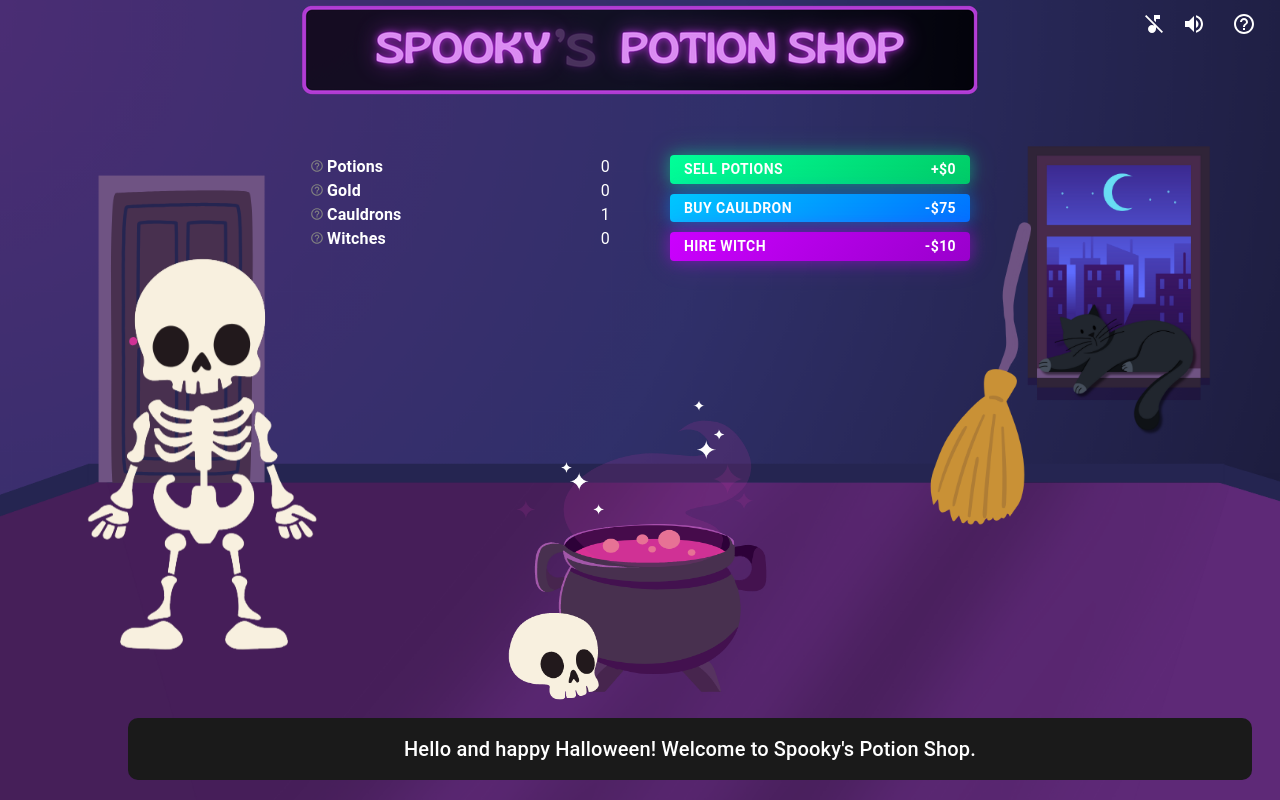
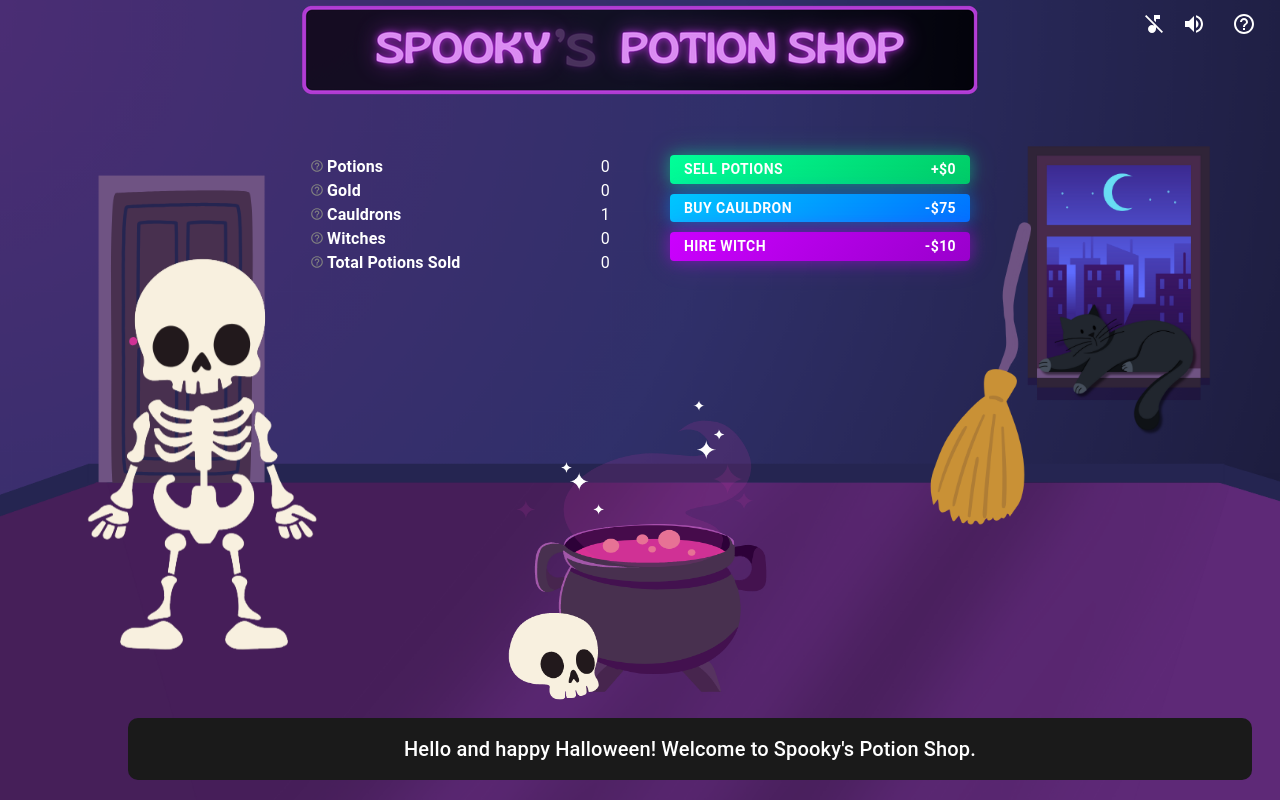
Before and after one commit to danielledonnelly/spooky-potion-shop, a React (Vite) app: page / in a window 1280 px wide. Built offline with nearby package versions, Linux system fonts and the light colour scheme.

Commit message:
total potion count implemented

```diff
--- a/src/App.jsx
+++ b/src/App.jsx
@@ -24,6 +24,7 @@ function App() {
   const [isSoundEffectsEnabled, setIsSoundEffectsEnabled] = useState(true);
   const [helpOpen, setHelpOpen] = useState(false);
   const [sidekickAppear, setSidekickAppear] = useState(false);
+  const [totalPotionsSold, setTotalPotionsSold] = useState(0); // Track total potions sold
 
   const audioRef = useRef(null);
   const cauldronClickRef = useRef(null);
@@ -78,6 +79,8 @@ function App() {
       const actualFundsToAdd = potionCount * pricePerPotion;
       return prevFunds + actualFundsToAdd;
     });
+
+    setTotalPotionsSold((prevTotal) => prevTotal + Math.min(potionCount, potions)); // Increment total potions sold
   };
 
   return (
@@ -184,6 +187,8 @@ function App() {
           marketersHired={marketersHired}
           setMarketersHired={setMarketersHired}
           setSidekickAppear={setSidekickAppear}
+          totalPotionsSold={totalPotionsSold}
+          setTotalPotionsSold={setTotalPotionsSold}
         />
       </Box>
 
--- a/src/components/PotionBrewer.jsx
+++ b/src/components/PotionBrewer.jsx
@@ -1,8 +1,8 @@
 import React, { useState, useEffect } from "react";
 import { Box, Button, Typography, Tooltip } from "@mui/material";
-import HelpOutlineIcon from "@mui/icons-material/HelpOutline"; // Import HelpOutline Icon
-import shopSign from "../assets/shop-sign.png"; // Import shop sign image
-import star from "../assets/star.png"; // Import shop sign image
+import HelpOutlineIcon from "@mui/icons-material/HelpOutline";
+import shopSign from "../assets/shop-sign.png";
+import star from "../assets/star.png";
 
 const PotionBrewer = ({
   potions,
@@ -17,11 +17,12 @@ const PotionBrewer = ({
   // marketersHired,
   // setMarketersHired
   setSidekickAppear,
+  totalPotionsSold,
+  setTotalPotionsSold
 }) => {
   const [cauldronCost, setCauldronCost] = useState(75); // Initial cost of cauldrons is 75
   const [witchCost, setWitchCost] = useState(10); // Initial cost to hire a witch is 400
   // const [marketerCost, setMarketerCost] = useState(100); // Cost to hire a marketer
-  const [stars, setStars] = useState(0);
 
   // Buy more cauldrons
   const buyCauldron = () => {
@@ -119,7 +120,8 @@ const PotionBrewer = ({
                 <Tooltip
                   title="Buy cauldrons to boost the number of potions brewed per batch."
                   placement="top"
-                  componentsProps={{ // The blurb below is a workaround to increase width of tooltip for cauldrons specifically
+                  componentsProps={{
+                    // The blurb below is a workaround to increase width of tooltip for cauldrons specifically
                     tooltip: {
                       sx: {
                         maxWidth: 400,
@@ -146,6 +148,21 @@ const PotionBrewer = ({
                 <Typography sx={{ fontWeight: "bold" }}>Witches</Typography>
               </Box>
               <Typography>{witchesHired}</Typography>
+            </Box>
+
+            <Box className="section-item">
+              <Box sx={{ display: "flex", alignItems: "center" }}>
+                <Tooltip
+                  title="Sell a million potions to win the game!"
+                  placement="top"
+                >
+                  <HelpOutlineIcon className="help-icon" />
+                </Tooltip>
+                <Typography sx={{ fontWeight: "bold" }}>
+                  Total Potions Sold
+                </Typography>
+              </Box>
+              <Typography>{totalPotionsSold}</Typography>
             </Box>
 
             {/* Marketers Section (removed for now) */}
```
